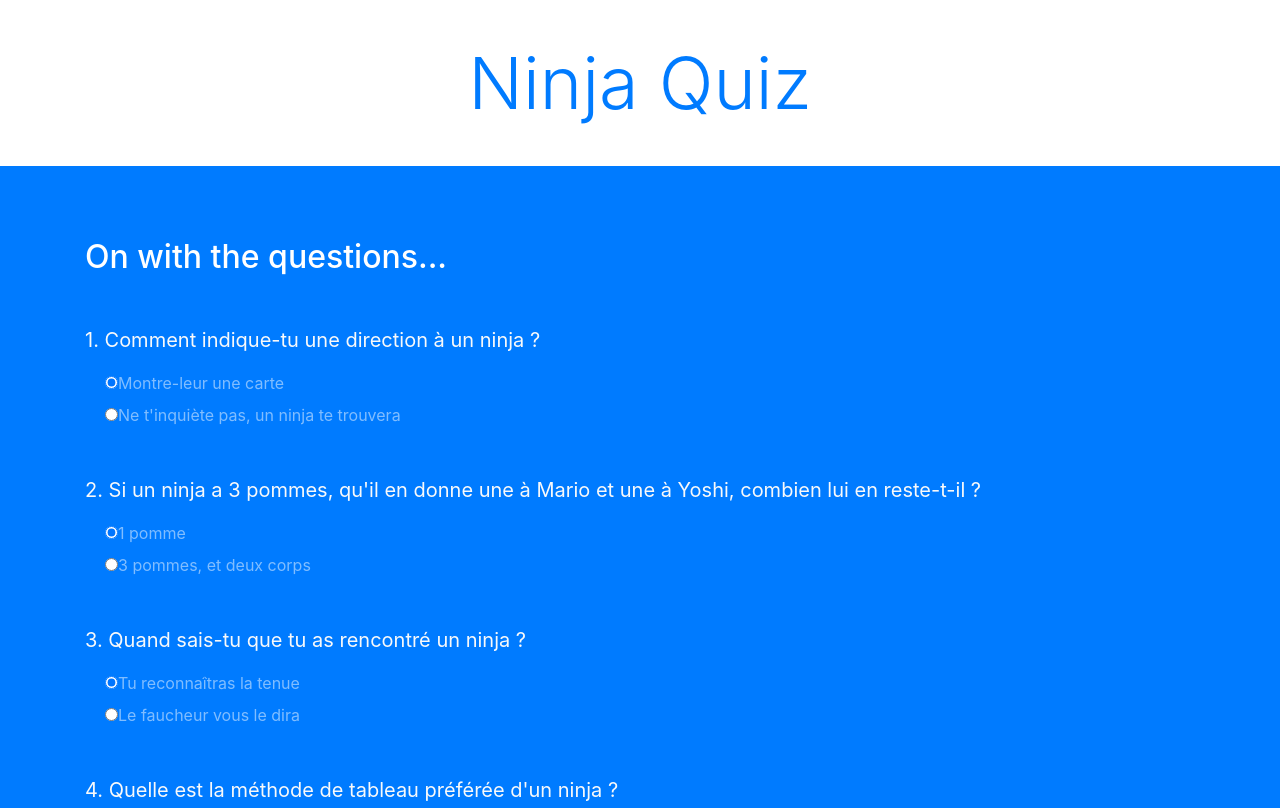
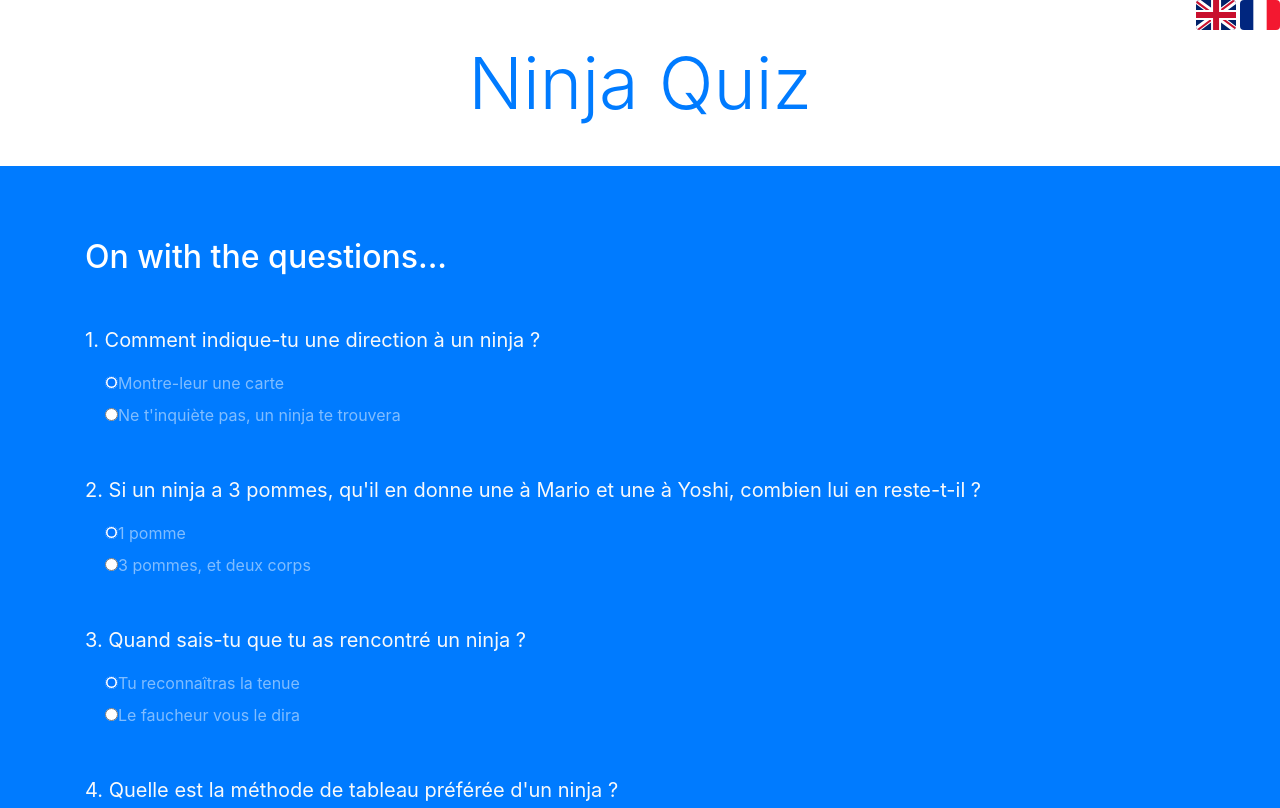
Before and after one commit to axmty/NinjaQuizJS, a website: page index.html in a window 1280 px wide. Shown: the top 808 px of the page. Drawn offline with nearby package versions, Linux system fonts and the light colour scheme.

Commit message:
Add french and english flags in the interface.

```diff
--- a/index.html
+++ b/index.html
@@ -4,9 +4,14 @@
   <meta name="viewport" content="width=device-width, initial-scale=1.0">
   <meta http-equiv="X-UA-Compatible" content="ie=edge">
   <link rel="stylesheet" href="https://stackpath.bootstrapcdn.com/bootstrap/4.4.1/css/bootstrap.min.css" integrity="sha384-Vkoo8x4CGsO3+Hhxv8T/Q5PaXtkKtu6ug5TOeNV6gBiFeWPGFN9MuhOf23Q9Ifjh" crossorigin="anonymous">
+  <link rel="stylesheet" href="style.css">
   <title>Ninja Quiz</title>
 </head>
 <body>
+<div class="flags-container"">
+  <img class="rounded" width="40" height="30" src="./gb.svg" alt="English">
+  <img class="rounded" width="40" height="30" src="./fr.svg" alt="French">
+</div>
 
 <div class="intro py-3 bg-white text-center">
   <div class="container">
--- /dev/null
+++ b/style.css
@@ -0,0 +1,5 @@
+.flags-container {
+  position: absolute;
+  float: right;
+  right: 0;
+}
```
Also changed, not shown: fr.svg (added), gb.svg (added).
